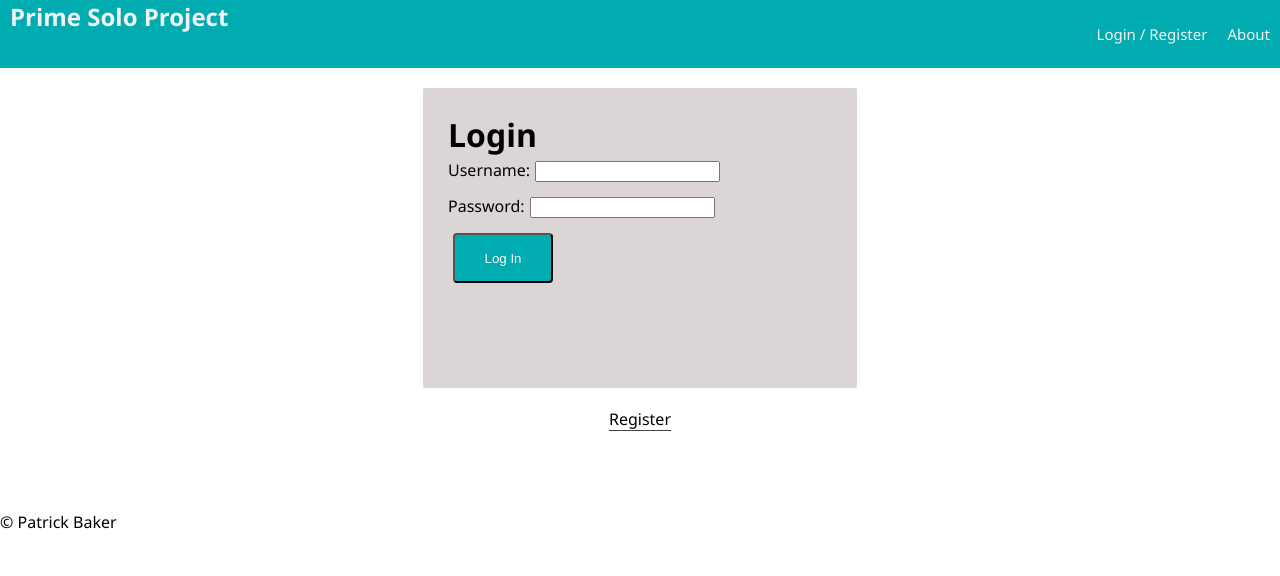
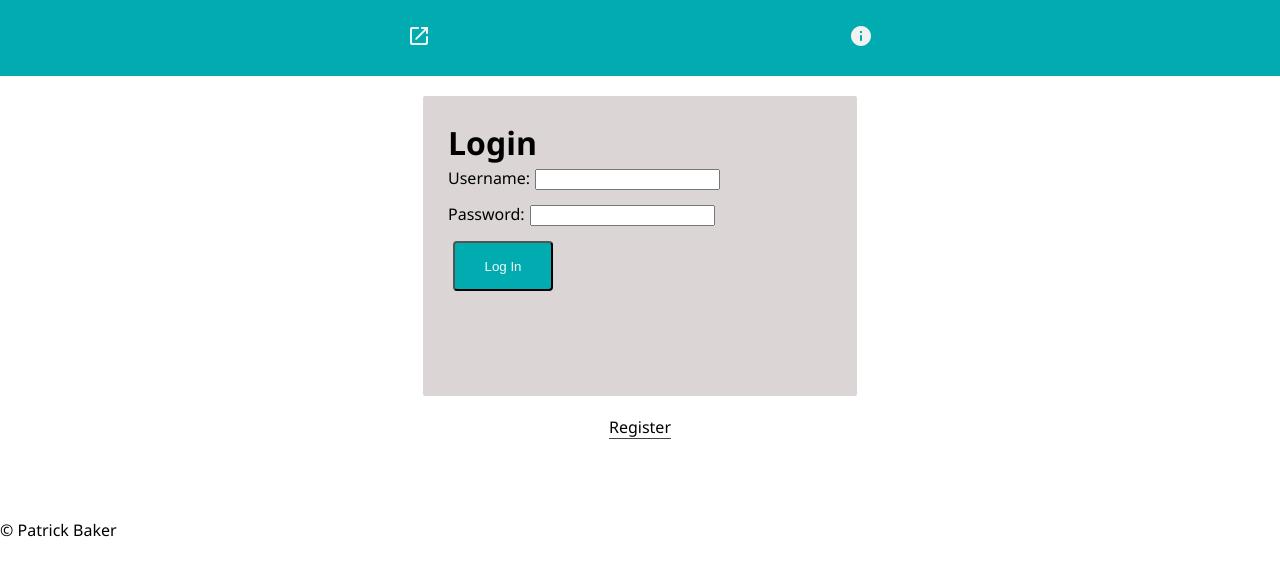
Before and after one commit to patrick-baker/lexikOn, a React (Create React App) app: page /#/home in a window 1280 px wide. Shown: the top 576 px of the page. Built offline with nearby package versions, Linux system fonts and the light colour scheme; no server answers.

Commit message:
style nav bar

```diff
--- a/package.json
+++ b/package.json
@@ -5,6 +5,7 @@
   "proxy": "http://localhost:5000",
   "dependencies": {
     "@material-ui/core": "^4.6.1",
+    "@material-ui/icons": "^4.5.1",
     "axios": "^0.19.0",
     "bcrypt": "^3.0.6",
     "cookie-session": "^2.0.0-beta.3",
--- a/src/components/App/App.js
+++ b/src/components/App/App.js
@@ -53,7 +53,7 @@ class App extends Component {
             <ProtectedRoute
               exact
               path="/home"
-              component={UserPage}
+              component={UserCardSets}
             />
             {/* This works the same as the other protected route, except that if the user is logged in,
             they will see the info page instead. */}
@@ -67,11 +67,11 @@ class App extends Component {
               path="/add-word/:setId"
               component={AddWord}
             />
-            <ProtectedRoute
+            {/* <ProtectedRoute
               exact
               path="/card-sets"
               component={UserCardSets}
-            />
+            /> */}
             <ProtectedRoute
               exact
               path="/inverse-card-sets"
--- a/src/components/CardSetList/CardSetList.js
+++ b/src/components/CardSetList/CardSetList.js
@@ -8,8 +8,13 @@ const ListContainer = styled(Container) ({
     flexGrow: 1,
 });
 
+const CardListGridItem = styled(Grid) ({
+})
+
 const CardListPaper = styled(Paper) ({
     textAlign: 'center',
+    maxWidth: 500,
+    padding: 20,
 })
 
 
@@ -31,30 +36,31 @@ class CardSetList extends Component {
                 {/* renders users card sets on cardSets page */}
                 {this.props.listType === 'userSets' && this.props.cardSets.userCardSetsReducer[0] &&
                 <ListContainer maxWidth="lg">
-                    <Grid container spacing={3}>
+                    <Grid container spacing={3} style={{marginTop: 20}}>
                         {this.props.cardSets.userCardSetsReducer.map(set =>
-                            <Grid item xs={12}>
-                                <CardListPaper key={set.id}
+                            <CardListGridItem item xs={12} key={set.id} height="20%">
+                                <CardListPaper
                                 // Brings the user to the word list page of the chosen card set
                                 onClick={() => this.handleDisplayCardSetWords(set.id)}
                                 >{set.name}
+                                {/* <ArrowForwardIcon></ArrowForwardIcon> */}
                                 </CardListPaper>
-                            </Grid>
+                            </CardListGridItem>
                         )}
                     </Grid>
                 </ListContainer>}
                 {/* renders users card sets on cardSets page */}
                 {this.props.listType === 'inverseUserSets' && this.props.cardSets.inverseUserCardSetsReducer[0] &&
                 <ListContainer maxWidth="lg">
-                    <Grid container spacing={3}>
+                    <Grid container spacing={3} style={{marginTop: 20}}>
                         {this.props.cardSets.inverseUserCardSetsReducer.map(set =>
-                            <Grid item xs={12}>
-                                <CardListPaper key={set.id}
+                            <CardListGridItem item xs={12} key={set.id}>
+                                <CardListPaper
                                 // Brings the user to the word list page of the chosen card set
                                 onClick={() => this.handleAddExistingCardSet(set.id)}
                                 >{set.name}
                                 </CardListPaper>
-                            </Grid>
+                            </CardListGridItem>
                         )}
                     </Grid>
                 </ListContainer>}
--- a/src/components/LogOutButton/LogOutButton.js
+++ b/src/components/LogOutButton/LogOutButton.js
@@ -1,5 +1,6 @@
 import React from 'react';
 import { connect } from 'react-redux';
+import ExitToAppRoundedIcon from '@material-ui/icons/ExitToAppRounded';
 
 const LogOutButton = props => (
   <button
@@ -9,7 +10,7 @@ const LogOutButton = props => (
     className={props.className}
     onClick={() => props.dispatch({ type: 'LOGOUT' })}
   >
-    Log Out
+    <ExitToAppRoundedIcon></ExitToAppRoundedIcon>
   </button>
 );
 
--- a/src/components/Nav/Nav.css
+++ b/src/components/Nav/Nav.css
@@ -1,9 +1,12 @@
 .nav-title {
+  text-align: center;
+}
+
+.nav-title h2 {
     font-size: 24px;
     font-weight: 700;
     display: inline-block;
     color: #f2f2f2;
-    padding-left: 10px;
 }
 
 .nav {
@@ -31,6 +34,7 @@
   background-color: #008183;
 }
 
-.nav-right {
-  float: right;
+.nav-icons {
+  display: flex;
+  justify-content: space-evenly;
 }
--- a/src/components/Nav/Nav.js
+++ b/src/components/Nav/Nav.js
@@ -2,27 +2,40 @@ import React from 'react';
 import { Link } from 'react-router-dom';
 import { connect } from 'react-redux';
 import LogOutButton from '../LogOutButton/LogOutButton';
+import LaunchRoundedIcon from '@material-ui/icons/LaunchRounded';
+import HomeRoundedIcon from '@material-ui/icons/HomeRounded';
+import InfoRoundedIcon from '@material-ui/icons/InfoRounded';
 import './Nav.css';
 
 const Nav = (props) => (
   <div className="nav">
+    {props.user.id &&
+    <div className="nav-title">
     <Link to="/home">
-      <h2 className="nav-title">Prime Solo Project</h2>
+      <h2>lexikOn</h2>
     </Link>
-    <div className="nav-right">
+    </div>}
+    <div className="nav-icons">
       <Link className="nav-link" to="/home">
         {/* Show this link if they are logged in or not,
         but call this link 'Home' if they are logged in,
         and call this link 'Login / Register' if they are not */}
-        {props.user.id ? 'Home' : 'Login / Register'}
+        {props.user.id ?
+        <HomeRoundedIcon></HomeRoundedIcon> :
+        <LaunchRoundedIcon></LaunchRoundedIcon>}
       </Link>
-      {/* Show the link to the info page and the logout button if the user is logged in */}
+      {/* Always show this link since the about page is not protected */}
+      <Link className="nav-link" to="/about">
+          <InfoRoundedIcon></InfoRoundedIcon>
+      </Link>
+      {/* Show the link to the logout button if the user is logged in */}
       {props.user.id && (
         <>
-          <Link className="nav-link" to="/info">
-            Info Page
-          </Link>
-          <Link className="nav-link" to="/add-word">
+          {/* Links that are no longer needed */}
+          {/* <Link className="nav-link" to="/info">
+            Info
+          </Link> */}
+          {/* <Link className="nav-link" to="/add-word">
             Add New Word
           </Link>
           <Link className="nav-link" to="/card-sets">
@@ -30,14 +43,10 @@ const Nav = (props) => (
           </Link>
           <Link className="nav-link" to="/inverse-card-sets">
             Add a Pre-existing Set
-          </Link>
+          </Link> */}
           <LogOutButton className="nav-link"/>
         </>
       )}
-      {/* Always show this link since the about page is not protected */}
-      <Link className="nav-link" to="/about">
-        About
-      </Link>
     </div>
   </div>
 );
--- a/src/components/UserCardSets/UserCardSets.js
+++ b/src/components/UserCardSets/UserCardSets.js
@@ -3,6 +3,8 @@ import { connect } from 'react-redux';
 import { Button } from '@material-ui/core';
 import {Dialog, DialogActions, DialogContent, DialogContentText, DialogTitle} from '@material-ui/core'; // components for working with modal if currently displayed word does not exist in DB
 import { styled } from '@material-ui/core/styles';
+import AddCircleOutlineIcon from '@material-ui/icons/AddCircleOutline';
+import CancelIcon from '@material-ui/icons/Cancel';
 import CardSetList from '../CardSetList/CardSetList';
 import './UserCardSets.css';
 import Swal from 'sweetalert2';
@@ -72,8 +74,10 @@ class UserCardSets extends Component {
             <>
                 {/* Conditional rendering of add and delete card set buttons if add new card mode is false */}
                 {this.state.newCardMode === false && <div className="button-container">
-                    <AddSetButton onClick={() => this.setState({open: true})}>+</AddSetButton>
-                    <DeleteSetButton>x</DeleteSetButton>
+                    <AddCircleOutlineIcon onClick={() => this.setState({open: true})} fontSize='large' color='primary'></AddCircleOutlineIcon>
+                    {/* <AddSetButton onClick={() => this.setState({open: true})}>+</AddSetButton> */}
+                    <CancelIcon fontSize='large' color='secondary'></CancelIcon>
+                    {/* <DeleteSetButton>x</DeleteSetButton> */}
                 </div>}
                 {/* Conditional rendering of input for new card set name */}
                 {this.state.newCardMode === true && <div>
--- a/src/components/WordsList/WordsList.js
+++ b/src/components/WordsList/WordsList.js
@@ -31,6 +31,7 @@ class WordsList extends Component {
     componentDidMount() {
         const setId = this.props.match.params.id;
         this.props.dispatch({type:'FETCH_CARD_SET_WORDS', payload: setId})
+        console.log('count');
     }
 
     // allows the set creator to edit it, and prevents all others from doing so
--- a/src/redux/sagas/loginSaga.js
+++ b/src/redux/sagas/loginSaga.js
@@ -20,6 +20,10 @@ function* loginUser(action) {
     // after the user has logged in
     // get the user information from the server
     yield put({type: 'FETCH_USER'});
+    // fetches card sets for this user, to show on card sets page
+    yield put({type: 'FETCH_USER_CARD_SETS'});
+    // fetches all card sets that this user does not have in repertoire, to show on card sets to add page
+    yield put({type: 'FETCH_INVERSE_USER_CARD_SETS'});
   } catch (error) {
     console.log('Error with user login:', error);
     if (error.response.status === 401) {
```
